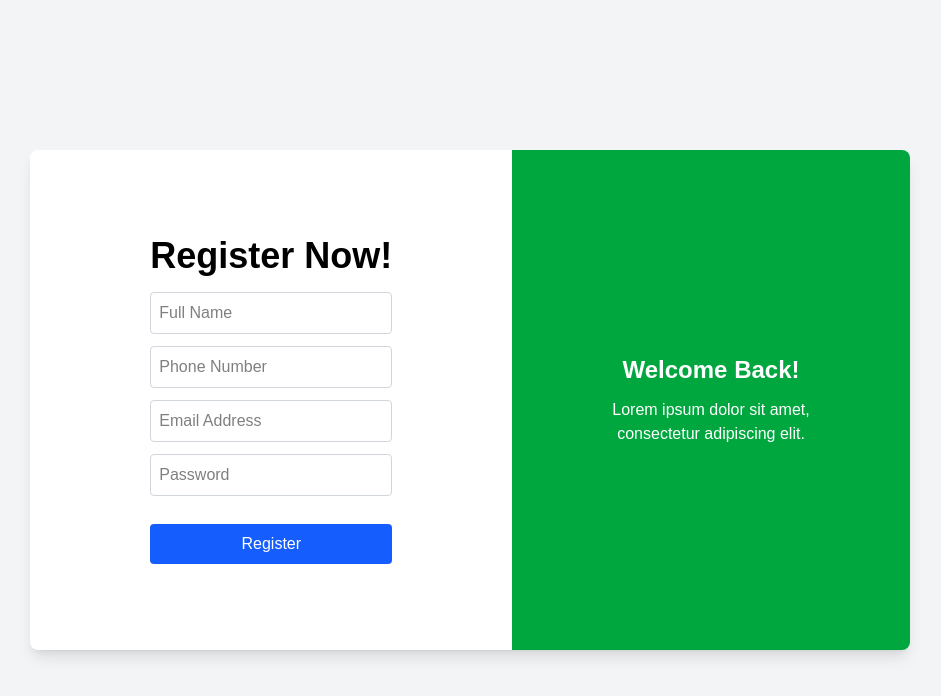
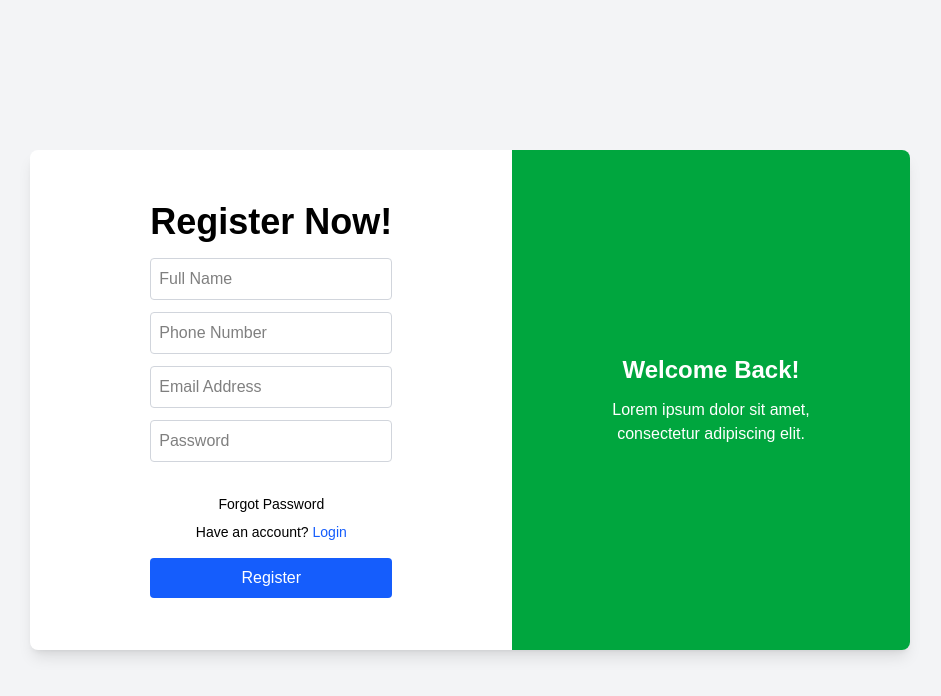
Before and after one commit to BreezyWeezy15/pet-web-php, a Next.js app: page /register in a window 1280 px wide. Shown: the top 696 px of the page, without its empty margins (170-1111 px from the left). Built offline with nearby package versions, Linux system fonts and the light colour scheme.

Commit message:
new changes

```diff
--- a/app/register/page.tsx
+++ b/app/register/page.tsx
@@ -16,10 +16,13 @@ export default function RegisterUser() {
     formData.append("email", email);
     formData.append("password", password);
 
-    const res = await fetch("https://petadoptiondz.infinityfree.me/backend/register.php", {
-      method: "POST",
-      body: formData,
-    });
+    const res = await fetch(
+      "https://petadoptiondz.infinityfree.me/backend/register.php",
+      {
+        method: "POST",
+        body: formData,
+      }
+    );
 
     const data = await res.json();
     if (data.success) {
@@ -65,6 +68,22 @@ export default function RegisterUser() {
             onChange={(e) => setPassword(e.target.value)}
           />
 
+          <h4
+            onClick={() => router.push("/recover")}
+            className="text-black cursor-pointer mb-2 mt-5 text-sm"
+          >
+            Forgot Password
+          </h4>
+          <h4 className="text-black text-sm">
+            Have an account?{" "}
+            <span
+              onClick={() => router.push("/login")}
+              className="text-blue-600 cursor-pointer text-sm"
+            >
+              Login
+            </span>
+          </h4>
+
           <button
             onClick={handleRegister}
             className="mt-4 bg-blue-600 text-white py-2 px-4 rounded w-full"
```
